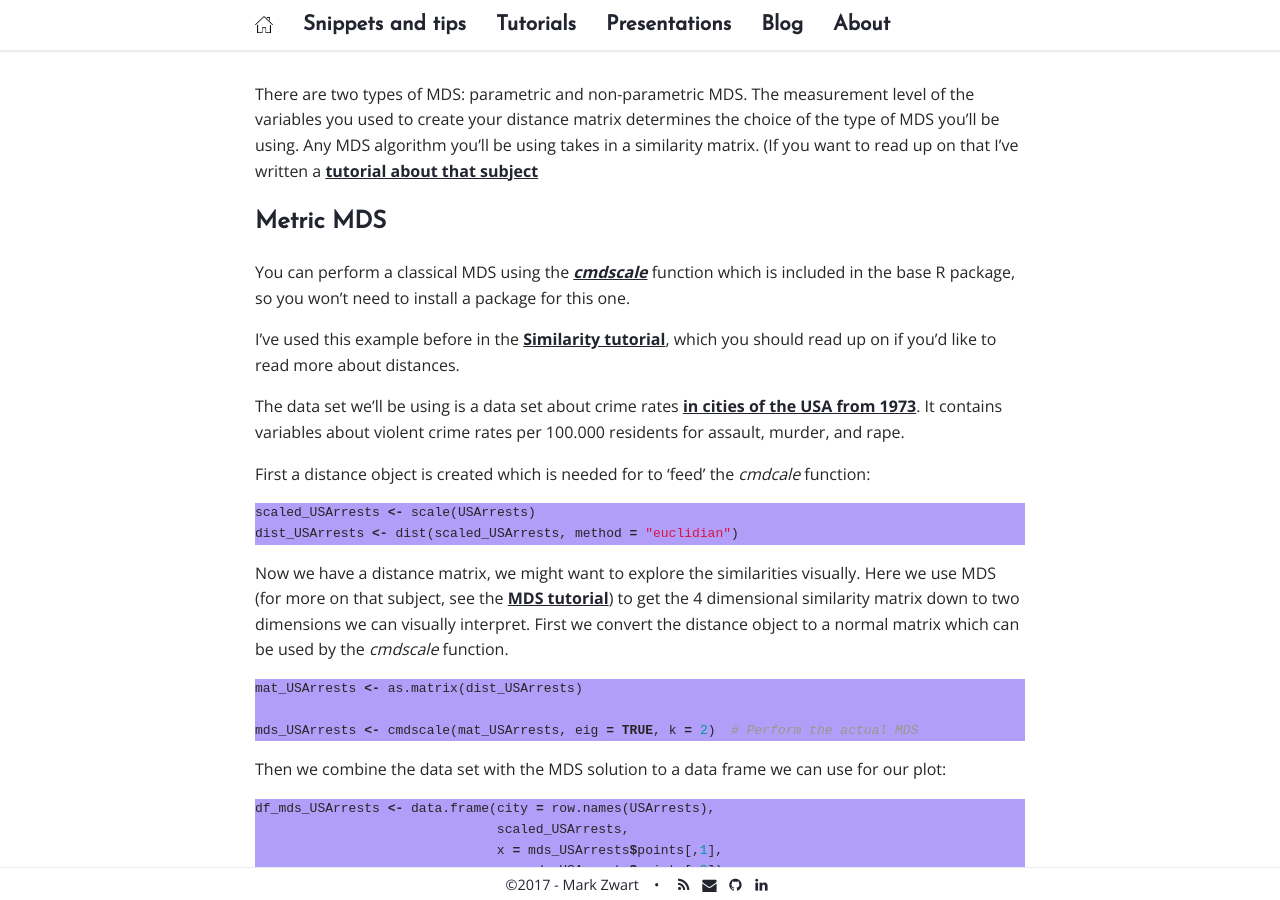
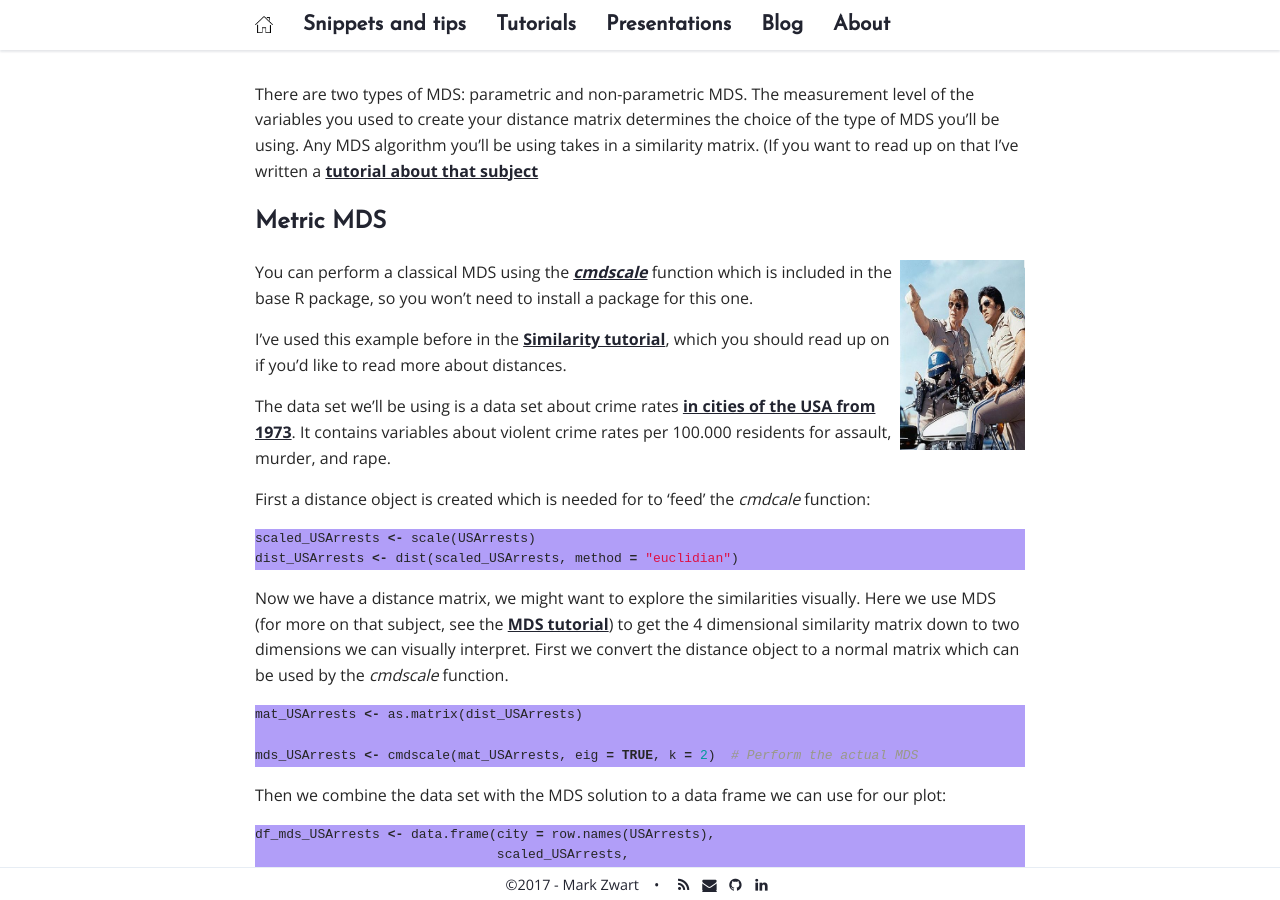
Before and after one commit to mark-me/mark-me.github.io, a Jekyll site: the page built from _pages/tutorials/mds/mds.md, in a window 1280 px wide and 900 px high, scrolled down 1776 px. Built offline with Jekyll 4.4.1, drawn with Linux system fonts in a browser that asks for light colours; nearby versions of some CDN libraries; comment, search, counter and statistics services are not loaded.

Commit message:
Update mds.md

```diff
--- a/_pages/tutorials/mds/mds.md
+++ b/_pages/tutorials/mds/mds.md
@@ -37,7 +37,7 @@ There are two types of MDS: parametric and non-parametric MDS. The measurement l
 
 ## Metric MDS
 
-You can perform a classical MDS using the _[cmdscale](https://stat.ethz.ch/R-manual/R-devel/library/stats/html/cmdscale.html)_ function which is included in the base R package, so you won't need to install a package for this one.
+[<img src="/_pages/tutorials/distance-measures/CHiPs.jpg" width="125" height="190" align="right"/>](http://www.imdb.com/title/tt0051432/)You can perform a classical MDS using the _[cmdscale](https://stat.ethz.ch/R-manual/R-devel/library/stats/html/cmdscale.html)_ function which is included in the base R package, so you won't need to install a package for this one.
 
 I've used this example before in the [Similarity tutorial](/distance-measures/), which you should read up on if you'd like to read more about distances.
 
```
